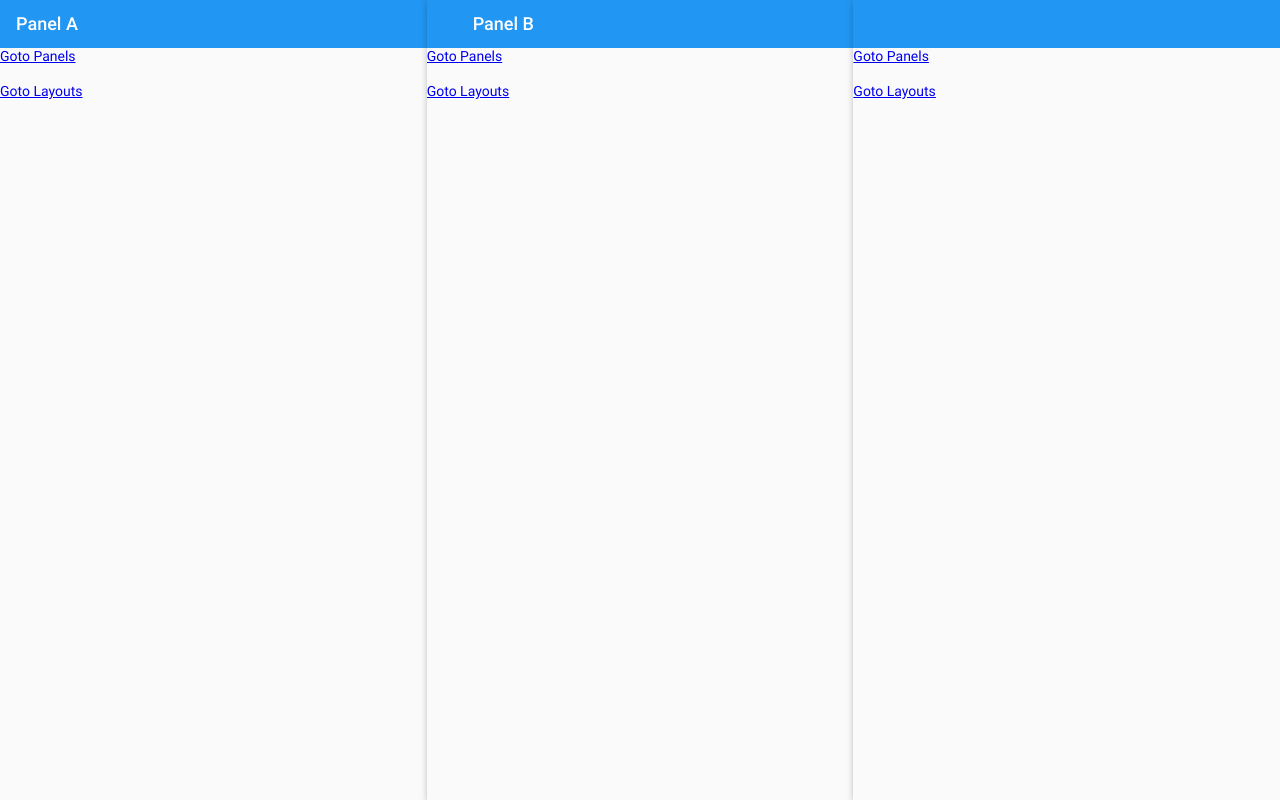
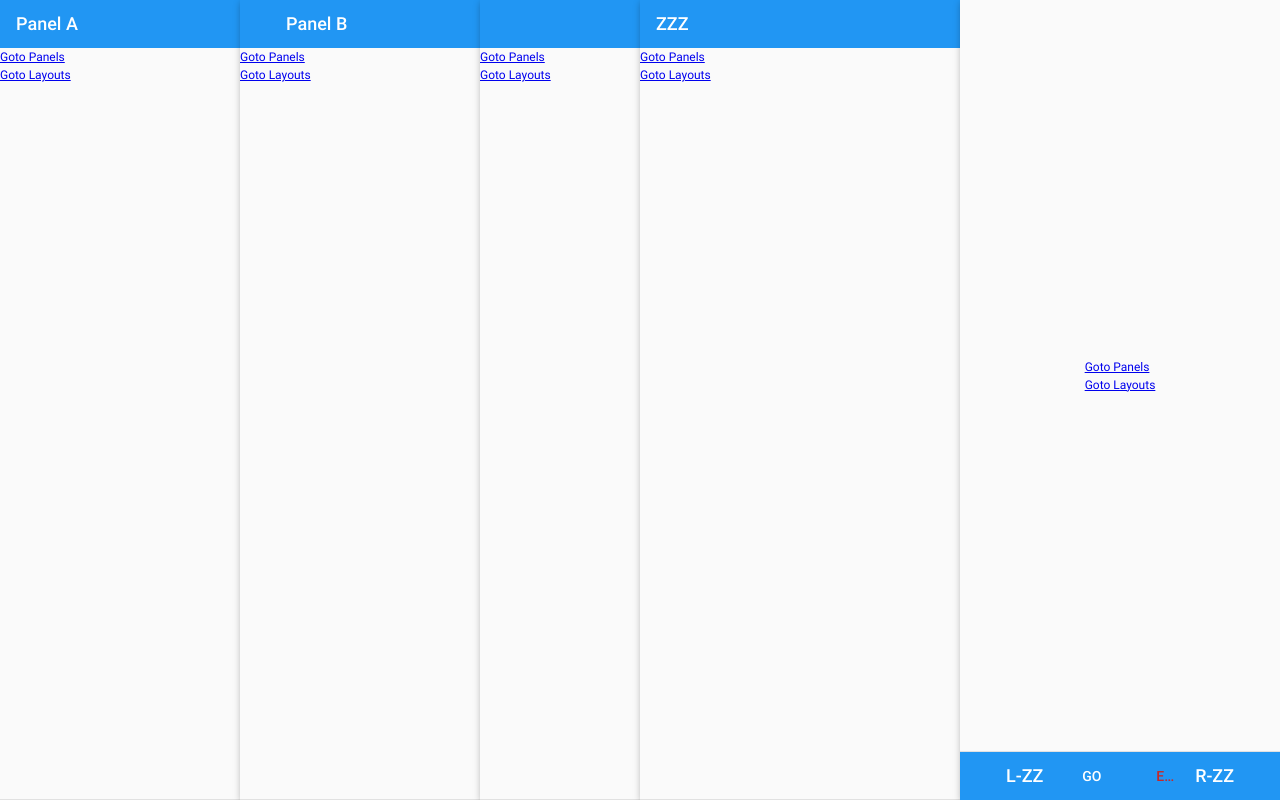
Before and after one commit to nikolay-ermolenko/ext-vue, a Vue app: page /#/panels in a window 1280 px wide. Built offline with nearby package versions, Linux system fonts and the light colour scheme; a web font is replaced by a local one.

Commit message:
add custom header w title

```diff
--- a/src/components/ext/Panel.vue
+++ b/src/components/ext/Panel.vue
@@ -17,11 +17,26 @@
       flex: getParentLayout().isCenterLayout ? '' : flex
     }"
   >
-    <ExtPanelHeader :title="title" :iconCls="iconCls" />
+    <ExtPanelHeader v-if="hasTitle || hasIcon" :title="title" :iconCls="iconCls" />
 
-    <a href="#/panels">Goto Panels</a>
-    <br>
-    <a href="#/layout">Goto Layouts</a>
+    <slot name="header" />
+
+    <div class="x-body-wrap-el x-panel-body-wrap-el
+      x-container-body-wrap-el x-component-body-wrap-el">
+      <div class="x-body-el x-panel-body-el x-container-body-el
+        x-component-body-el x-noborder-trl"
+        :class="{
+          'x-layout-auto': isAutoLayout,
+          'x-layout-center': isCenterLayout,
+        }"
+      >
+        <div class="x-innerhtml">
+          <a href="#/panels">Goto Panels</a>
+          <br>
+          <a href="#/layout">Goto Layouts</a>
+        </div>
+      </div>
+    </div>
   </div>
 </template>
 
@@ -31,7 +46,7 @@ import ExtPanelHeader from './panel/Header';
 
 export default {
   name: 'Panel',
-  mixins: [MyMixin.layout],
+  mixins: [MyMixin.layout, MyMixin.ui],
   components: {
     ExtPanelHeader,
   },
--- a/src/components/ext/panel/Header.vue
+++ b/src/components/ext/panel/Header.vue
@@ -3,7 +3,7 @@
     <div class="x-body-el x-panelheader-body-el x-container-body-el
       x-component-body-el x-layout-box x-layout-hbox x-horizontal x-align-center x-pack-start">
 
-      <Title v-if="title || iconCls" :text="title" :iconCls="iconCls" />
+      <Title v-if="title || iconCls" :text="title" :iconCls="iconCls" :iconAlign="iconAlign" />
 
       <slot />
     </div>
@@ -33,6 +33,13 @@ export default {
     iconCls: {
       type: String,
     },
+    iconAlign: {
+      type: String,
+      default: 'left',
+      validator(value) {
+        return ['left', 'top', 'right', 'bottom'].includes(value);
+      },
+    },
   },
 };
 </script>
--- a/src/components/ext/panel/Title.vue
+++ b/src/components/ext/panel/Title.vue
@@ -1,8 +1,15 @@
 <template>
   <div class="x-unselectable x-paneltitle x-component x-text-align-left
-    x-icon-align-left x-horizontal x-has-icon x-layout-box-item x-layout-hbox-item">
+    x-horizontal x-layout-box-item x-layout-hbox-item"
+    :class="{
+      'x-has-icon': hasIcon,
+      'x-icon-align-left': hasIcon && iconAlign === 'left',
+      'x-icon-align-right': hasIcon && iconAlign === 'right',
+      'x-icon-align-top': hasIcon && iconAlign === 'top',
+      'x-icon-align-bottom': hasIcon && iconAlign === 'bottom',
+      }">
     <div class="x-body-el">
-      <div v-if="hasIcon" class="x-icon-el x-font-icon x-fa" :class="iconCls"></div>
+      <div v-if="hasIcon" class="x-icon-el x-font-icon" :class="iconCls"></div>
       <div v-if="hasText" class="x-text-el">
         {{ text }}
       </div>
@@ -31,6 +38,13 @@ export default {
     iconCls: {
       type: String,
     },
+    iconAlign: {
+      type: String,
+      default: 'left',
+      validator(value) {
+        return ['left', 'top', 'right', 'bottom'].includes(value);
+      },
+    },
   },
 };
 </script>
--- a/src/mixins/MyMixin.js
+++ b/src/mixins/MyMixin.js
@@ -61,6 +61,11 @@ export const ui = {
         this.$props.text !== null && typeof this.$props.text !== 'undefined'
       );
     },
+    hasTitle() {
+      return (
+        this.$props.title !== null && typeof this.$props.title !== 'undefined'
+      );
+    },
     hasIcon() {
       return (
         this.$props.iconCls !== null &&
--- a/src/pages/Panels.vue
+++ b/src/pages/Panels.vue
@@ -1,14 +1,31 @@
 <template>
   <ExtContainer layout="hbox">
-    <ExtPanel title="Panel A" flex="1" />
-    <ExtPanel title="Panel B" iconCls="fa-user" flex="1" />
-    <ExtPanel iconCls="fa-cog" flex="1" />
+    <ExtPanel title="Panel A" flex=".6" />
+    <ExtPanel title="Panel B" iconCls="x-fa fa-user" flex=".6" />
+    <ExtPanel iconCls="x-fa fa-cog" flex=".4" />
+    <ExtPanel flex=".8">
+      <template v-slot:header>
+        <ExtPanelHeader title="ZZZ" iconAlign="right" iconCls="x-fa fa-bars" />
+      </template>
+    </ExtPanel>
+    <ExtPanel flex=".8" headerPosition="bottom" layout="center" >
+      <template v-slot:header>
+        <ExtPanelHeader>
+          <ExtPanelTitle text="L-ZZ" iconCls="x-fa fa-wrench" />
+          <ExtButton text="GO" iconCls="x-fa fa-file-o" ui="action" />
+          <ExtButton text="ESC" iconCls="x-fa fa-bell-o" ui="decline" />
+          <ExtPanelTitle text="R-ZZ" iconAlign="right" iconCls="x-fa fa-file-o" />
+        </ExtPanelHeader>
+      </template>
+    </ExtPanel>
   </ExtContainer>
 </template>
 
 <script>
 import ExtContainer from '../components/ext/Container';
 import ExtPanel from '../components/ext/Panel';
+import ExtPanelHeader from '../components/ext/panel/Header';
+import ExtPanelTitle from '../components/ext/panel/Title';
 import ExtButton from '../components/ext/Button';
 
 export default {
@@ -16,6 +33,8 @@ export default {
   components: {
     ExtContainer,
     ExtPanel,
+    ExtPanelHeader,
+    ExtPanelTitle,
     ExtButton,
   },
 };
```
